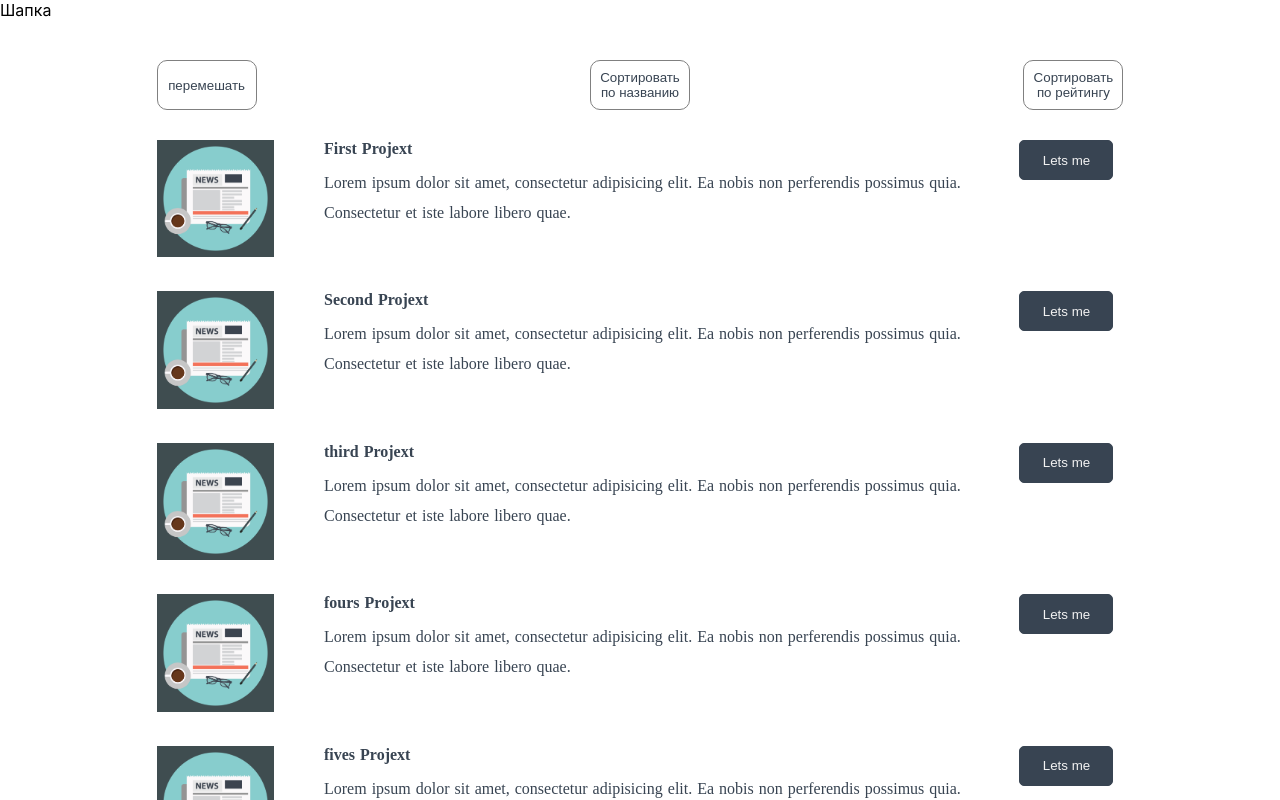
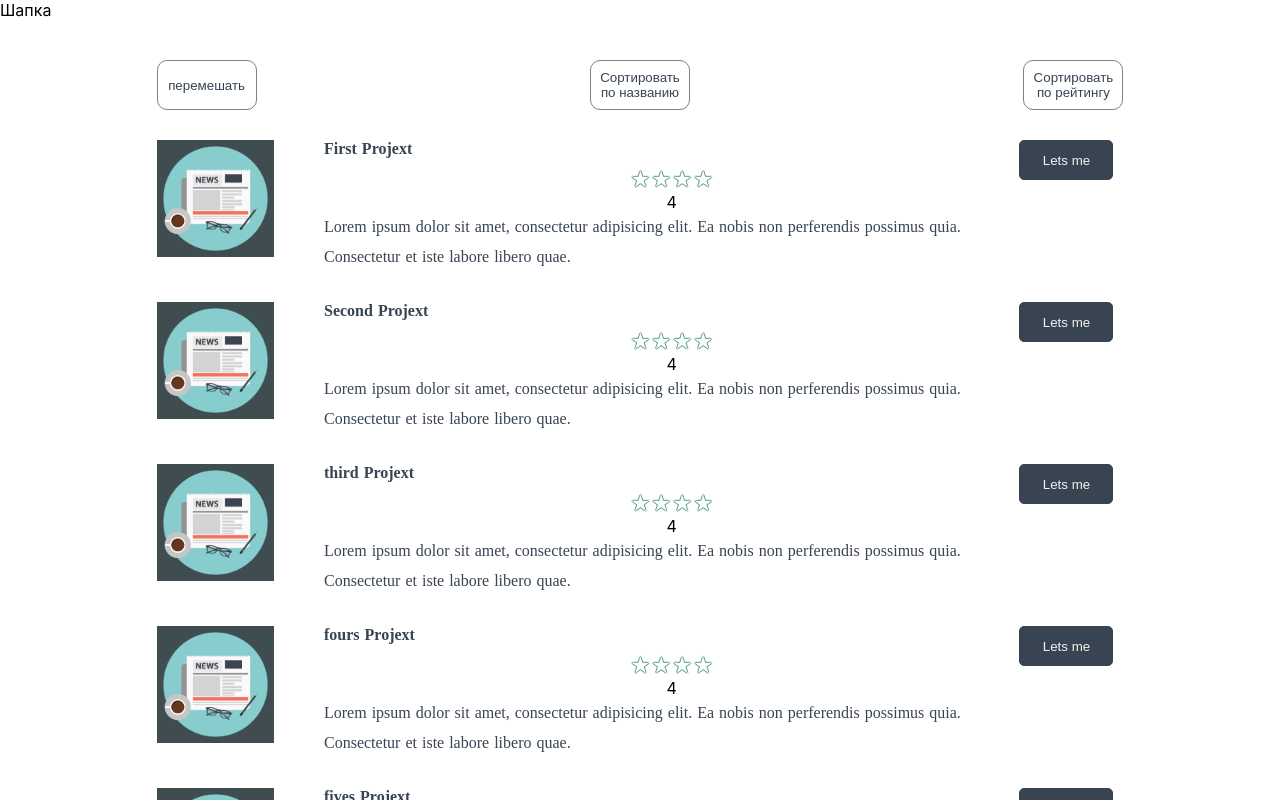
Before and after one commit to Desving/first-vue, a Nuxt app: page /articles in a window 1280 px wide. Shown: the top 800 px of the page. Built offline with nearby package versions, Linux system fonts and the light colour scheme.

Commit message:
Компонент рейтинга

```diff
--- a/components/articlesList.vue
+++ b/components/articlesList.vue
@@ -12,6 +12,7 @@
                 </div>
                 <div class="item__description">
                     <h2 class="item__description_name">{{ article.articleName }}</h2>
+                    <raiting-article v-bind:rating="4"></raiting-article>
                     <p  class="item__description_txt">{{ article.articlePewText}}</p>
                 </div>
                 <div class="item__btn">
@@ -32,6 +33,7 @@
 
 <script>
     import img from '~/assets/142.jpg/';
+    import raitingArticle from '~/components/raiting.vue';
     var _ = require('lodash');
     export default {
         data: function () {
@@ -198,6 +200,9 @@
                     },
                 ],
             }
+        },
+        components: {
+            raitingArticle
         },
         methods: {
             //функция перемешивания
--- /dev/null
+++ b/components/raiting.vue
@@ -0,0 +1,49 @@
+<template>
+    <div>
+        <ul class="rate">
+            <li class="star"></li>
+            <li class="star"></li>
+            <li class="star"></li>
+            <li class="star"></li>
+        </ul>
+        <p>{{ rating }}</p>
+    </div>
+</template>
+
+<script>
+    export default {
+        props: {
+            rating: Number,
+        },
+    }
+</script>
+
+<style>
+    .rate {
+        margin: 0;
+        padding: 0;
+        font-size: 0;
+    }
+    .rate:hover .star {
+        color: #58a080;
+    }
+    .rate .star {
+        margin: 0;
+        padding: 0;
+        display: inline-block;
+        font-size: 20px;
+        cursor: pointer;
+        color: #fff;
+        text-shadow:
+                0 1px #58a080,
+                0 -1px #58a080,
+                1px 0 #58a080,
+                -1px 0 #58a080;
+    }
+    .rate .star:before {
+        content: '\2605';
+    }
+    .rate .star:hover ~ .star {
+        color: #fff;
+    }
+</style>
```
